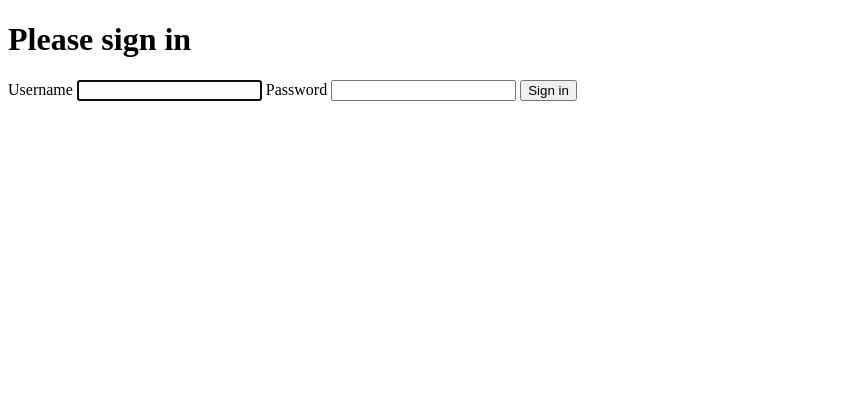
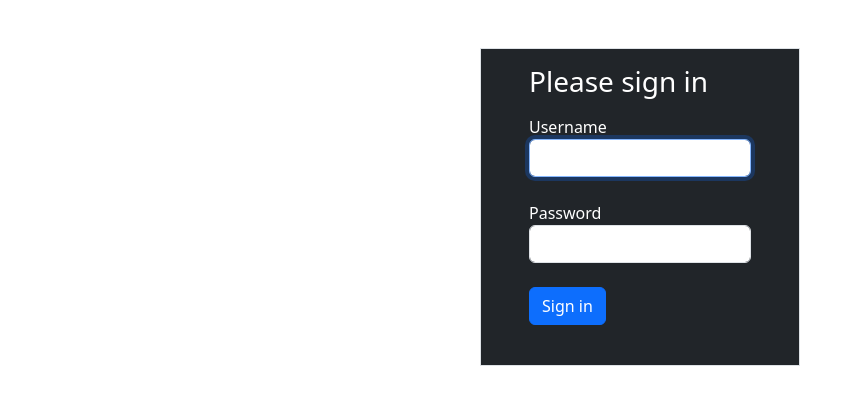
Before and after one commit to Marator2K07/Phone-store, a Symfony app: template templates/security/login.html.twig in a window 1280 px wide. Shown: the top 405 px of the page, without its empty margins (0-855 px from the left). Run offline with Twig, Linux system fonts and the light colour scheme; the template is opened without the code that fills it, so the values that code supplies are empty; some libraries are stand-ins or nearby versions.

Commit message:
Update login.html.twig
Новая адекватная верстка для страницы входа в аккаунт.

```diff
--- a/templates/security/login.html.twig
+++ b/templates/security/login.html.twig
@@ -2,32 +2,38 @@
 
 {% block title %}Log in{% endblock %}
 
+{% block stylesheets %}
+    <link href="https://cdn.jsdelivr.net/npm/bootstrap@5.3.0/dist/css/bootstrap.min.css" rel="stylesheet">
+{% endblock %}
+
 {% block body %}
 
+<div class="bg-dark text-white border border-1 w-25 p-3 container px-4 px-lg-5 mt-5 justify-content-center">
     <form method="post">
         {% if error %}
             <div class="alert alert-danger">{{ error.messageKey|trans(error.messageData, 'security') }}</div>
         {% endif %}
 
-    {% if app.user %}
-        <div class="mb-3">
-            You are logged in as {{ app.user.userIdentifier }}, <a href="{{ path('app_logout') }}">Logout</a>
-        </div>
-    {% endif %}
+        <h1 class="h3 mb-3 font-weight-normal">Please sign in</h1>
 
-    <h1 class="h3 mb-3 font-weight-normal">Please sign in</h1>
+        <div class="form-outline mb-4">
             <label for="inputUsername">Username</label>
             <input type="text" value="{{ last_username }}" name="username" id="inputUsername" class="form-control" autocomplete="username" required autofocus>
+        </div>
+
+        <div class="form-outline mb-4">
             <label for="inputPassword">Password</label>
             <input type="password" name="password" id="inputPassword" class="form-control" autocomplete="current-password" required>
+        </div>
 
         <input type="hidden" name="_csrf_token"
             value="{{ csrf_token('authenticate') }}"
         >
 
-    <button class="btn btn-lg btn-primary" type="submit">
+        <button class="btn btn-primary btn-block mb-4" type="submit">
             Sign in
         </button>
     </form>
+</div>
 
 {% endblock %}
```
Lines whose indentation alone changed are shown as unchanged.
